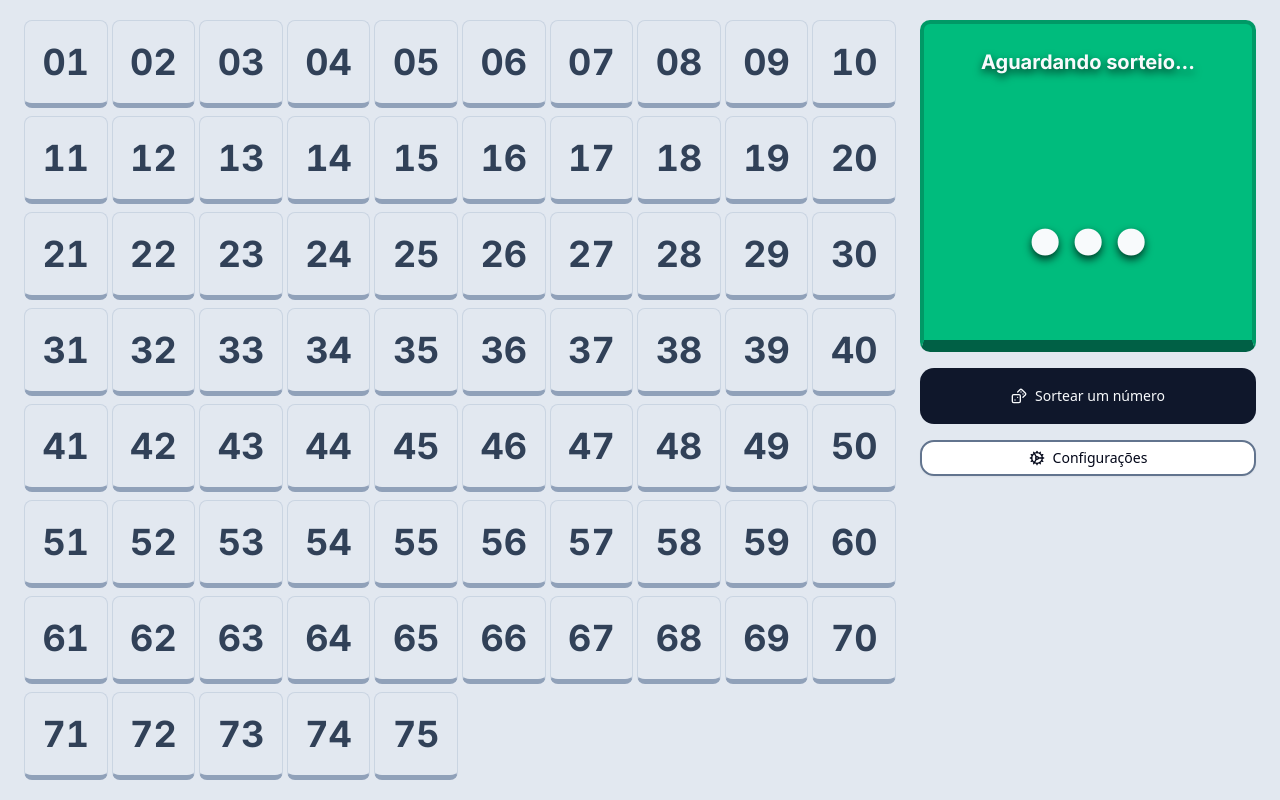
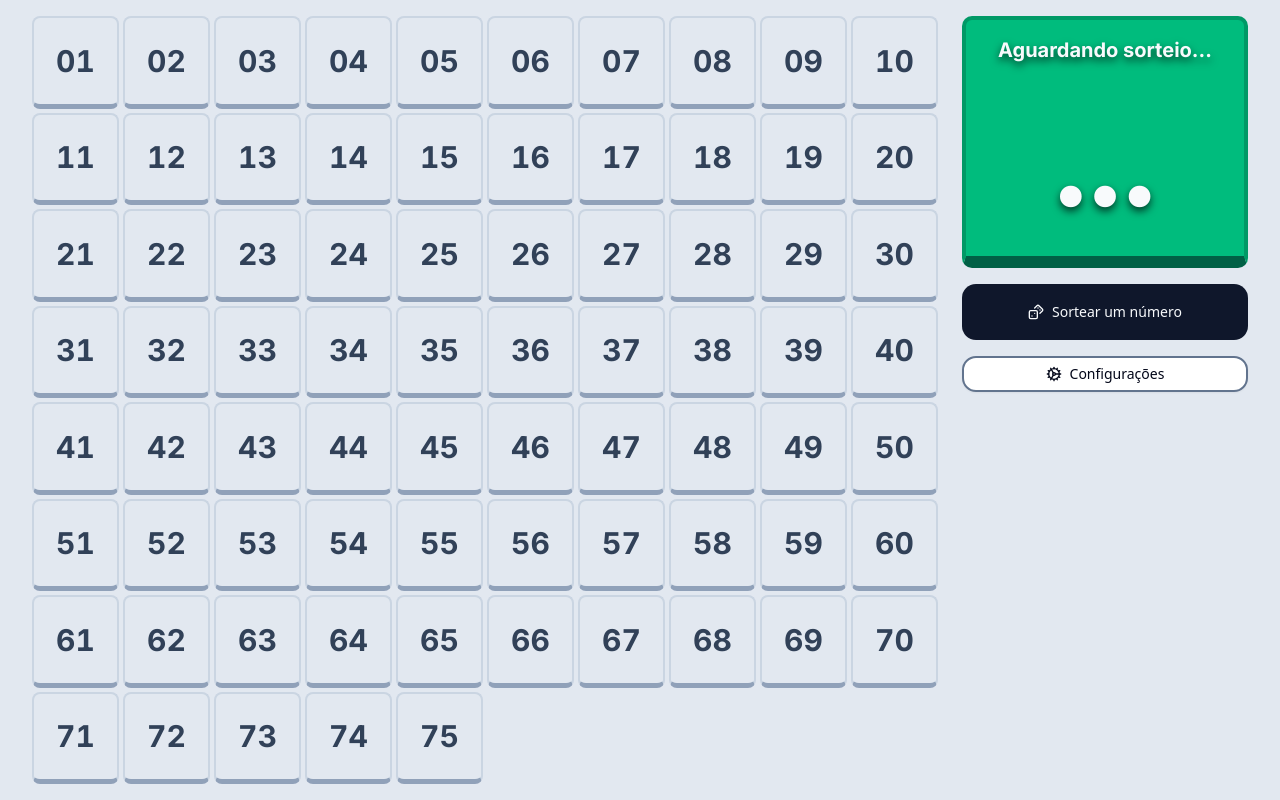
Before and after one commit to danielmnetto/sorteia-bingo, a Next.js app: page / in a window 1280 px wide. Built offline with nearby package versions, Linux system fonts and the light colour scheme.

Commit message:
Ajustar tamanho para diferentes dispositivos e adicionar cor de borda de cartela sorteada

```diff
--- a/app/globals.css
+++ b/app/globals.css
@@ -18,6 +18,7 @@
   --color-cartela-borda: var(--cartela-borda);
   --color-cartela-borda-b: var(--cartela-borda-b);
   --color-cartela-borda-sorteado: var(--cartela-borda-sorteado);
+  --color-cartela-borda-sorteado-b: var(--cartela-borda-sorteado-b);
   --color-cartela-borda-ultimo-sorteado: var(--cartela-borda-ultimo-sorteado);
   --color-cartela-borda-ultimo-sorteado-b: var(--cartela-borda-ultimo-sorteado-b);
   --color-cartela-texto: var(--cartela-numero);
@@ -66,7 +67,8 @@
   --cartela-fundo-ultimo-sorteado: oklch(69.6% 0.17 162.48);
   --cartela-borda: oklch(86.9% 0.022 252.894);
   --cartela-borda-b: oklch(70.4% 0.04 256.788);
-  --cartela-borda-sorteado: oklch(20.8% 0.042 265.755);
+  --cartela-borda-sorteado: oklch(27.9% 0.041 260.031);
+  --cartela-borda-sorteado-b: oklch(20.8% 0.042 265.755);
   --cartela-borda-ultimo-sorteado: oklch(59.6% 0.145 163.225);
   --cartela-borda-ultimo-sorteado-b: oklch(43.2% 0.095 166.913);
   --cartela-numero: oklch(37.2% 0.044 257.287);
--- a/app/page.tsx
+++ b/app/page.tsx
@@ -9,8 +9,8 @@ import ButtonSortearNumero from "@/components/button-sortear-numero";
 export default function Home() {
   return (
     <BingoContextProvider>
-      <main className="h-screen flex flex-col bg-slate-200">
-        <div className="w-full h-full flex gap-6 px-6 py-5">
+      <main className="h-dvh flex flex-col bg-slate-200">
+        <div className="w-full h-full flex gap-6 px-8 py-4">
           <div className="w-full h-full overflow-auto">
             <TabelaDeNumeros />
           </div>
--- a/components/painel-numero-da-vez.tsx
+++ b/components/painel-numero-da-vez.tsx
@@ -4,11 +4,11 @@ const PainelNumeroDaVez = () => {
   const { numeroSorteado } = useBingoContext();
 
   return (
-    <div className="sm:w-64 md:w-72 lg:w-84 flex flex-col items-center bg-painel-numero-fundo border-4 border-painel-numero-borda border-b-12 border-b-painel-numero-borda-b px-8 py-6 rounded-lg select-none">
+    <div className="w-full h-52 lg:h-72 flex flex-col items-center bg-painel-numero-fundo border-4 border-painel-numero-borda border-b-12 border-b-painel-numero-borda-b pt-4 rounded-lg select-none">
       <p className="font-inter font-bold text-center text-md md:text-lg lg:text-xl text-painel-numero-texto drop-shadow-lg/70">
         {numeroSorteado ? "Número da vez" : "Aguardando sorteio..."}
       </p>
-      <p className="font-inter font-bold text-[3rem] sm:text-[5rem] md:text-[7rem] lg:text-[10rem] text-center text-painel-numero-texto drop-shadow-lg/70 tabular-nums">
+      <p className="font-inter font-bold text-[3rem] sm:text-[5rem] md:text-[7rem] lg:text-[8rem] text-center text-painel-numero-texto drop-shadow-lg/70 tabular-nums">
         {numeroSorteado?.toString().padStart(2, "0") ?? "..."}
       </p>
     </div>
--- a/components/tabela-numeros.tsx
+++ b/components/tabela-numeros.tsx
@@ -5,7 +5,7 @@ const TabelaDeNumeros = () => {
   const { qtdeNumeros, numerosSorteados, numeroSorteado } = useBingoContext();
 
   return (
-    <div className="h-full grid grid-cols-10 gap-x-1 gap-y-2">
+    <div className="h-full grid grid-cols-10 gap-1">
       {Array.from({ length: qtdeNumeros }).map((numero, index) => {
         const numeroJaSorteado = numerosSorteados.some(
           (numero) => numero === index + 1,
@@ -15,14 +15,14 @@ const TabelaDeNumeros = () => {
           <div
             key={`lista-${index}-${numero}`}
             className={cn(
-              `max-w-40 max-h-56 flex items-center justify-center p-4 transition-all rounded-md bg-cartela-fundo border border-cartela-borda border-b-5 border-b-cartela-borda-b`,
-              numeroJaSorteado && `bg-cartela-fundo-sorteado border-b-cartela-borda-sorteado`,
+              `max-w-30 max-h-26 2xl:max-w-56 2xl:max-h-40 flex items-center justify-center p-4 transition-all rounded-md bg-cartela-fundo border-2 border-cartela-borda border-b-5 border-b-cartela-borda-b`,
+              numeroJaSorteado && `bg-cartela-fundo-sorteado border-cartela-borda-sorteado border-b-cartela-borda-sorteado-b`,
               numeroSorteado === index + 1 && `bg-cartela-fundo-ultimo-sorteado border-cartela-borda-ultimo-sorteado border-b-cartela-borda-ultimo-sorteado-b`,
             )}
           >
             <p
               className={cn(
-                "text-cartela-texto text-center font-inter font-bold tabular-nums text-sm sm:text-lg md:text-2xl lg:text-3xl xl:text-4xl 2xl:text-5xl transition-all",
+                "text-cartela-texto text-center font-inter font-bold tabular-nums text-sm sm:text-lg md:text-xl lg:text-2xl xl:text-3xl 2xl:text-5xl transition-all",
                 numeroJaSorteado && `text-cartela-texto-sorteado`,
                 numeroSorteado === index + 1 && `drop-shadow-lg/70`,
               )}
```
